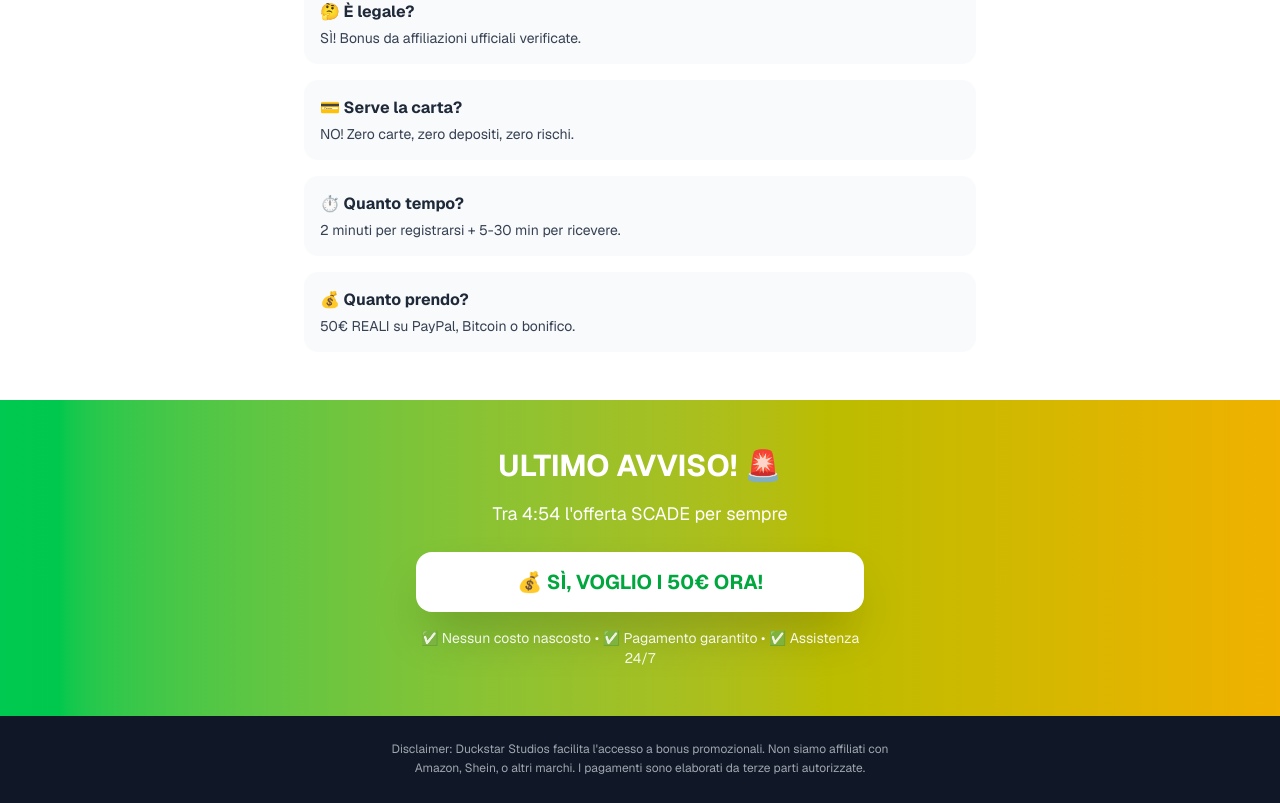
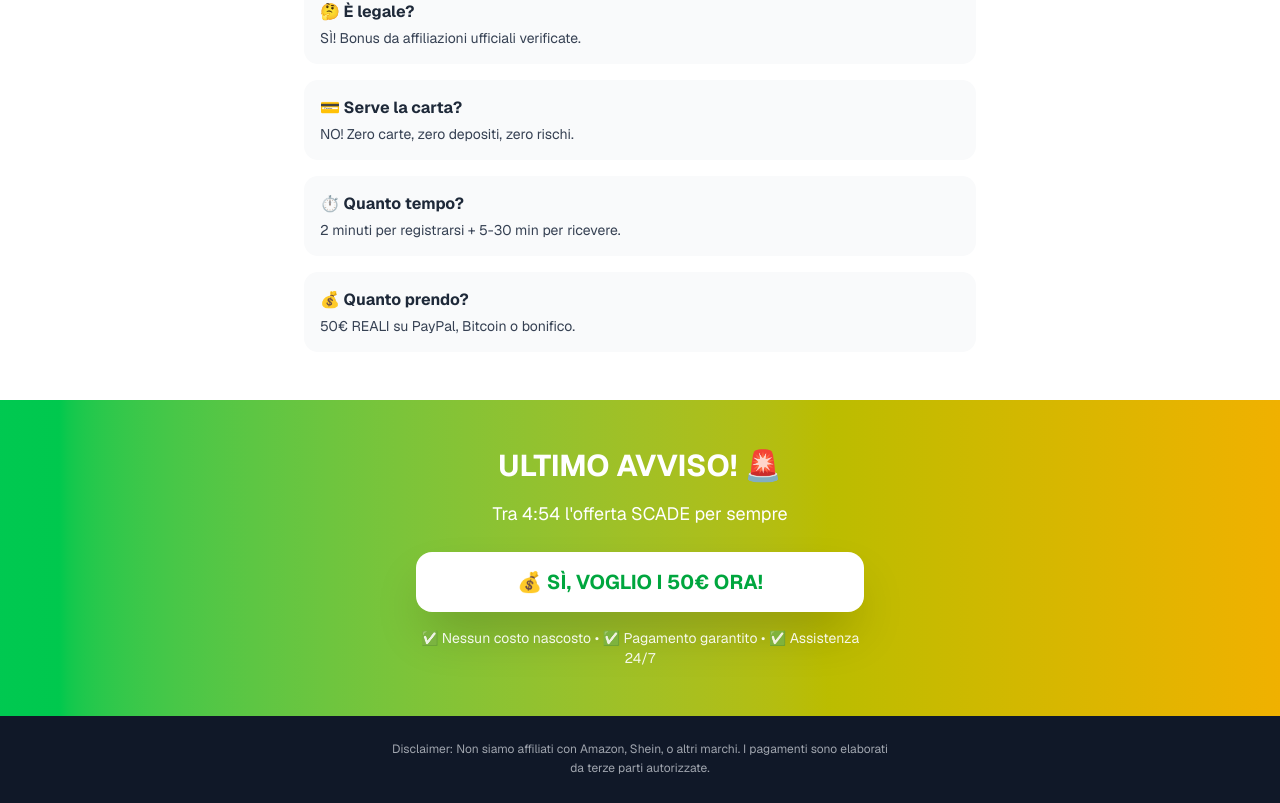
Before and after one commit to indiedeveloperGPU/DUCKSTAR-LANDING, a Next.js app: page / in a window 1280 px wide. Shown: the part 2215-3018 px from the top of the page. Built offline with nearby package versions, Linux system fonts and the light colour scheme; no server answers.

Commit message:
Update page.tsx

```diff
--- a/src/app/page.tsx
+++ b/src/app/page.tsx
@@ -350,7 +350,7 @@ export default function DuckstarLanding() {
       {/* Footer */}
       <footer className="bg-gray-900 text-gray-300 text-xs py-6 px-4">
         <p className="opacity-75 max-w-lg mx-auto leading-relaxed">
-        Disclaimer: Duckstar Studios facilita l&apos;accesso a bonus promozionali. Non siamo affiliati con Amazon, Shein, o altri marchi.
+        Disclaimer: Non siamo affiliati con Amazon, Shein, o altri marchi.
         I pagamenti sono elaborati da terze parti autorizzate.
       </p>
       </footer>
```
